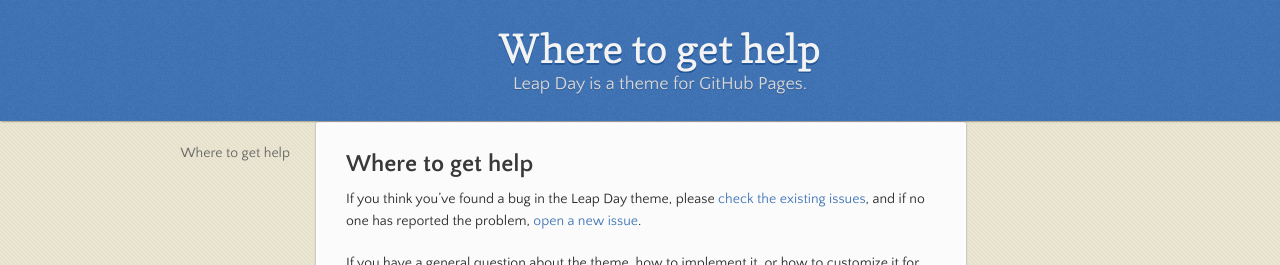
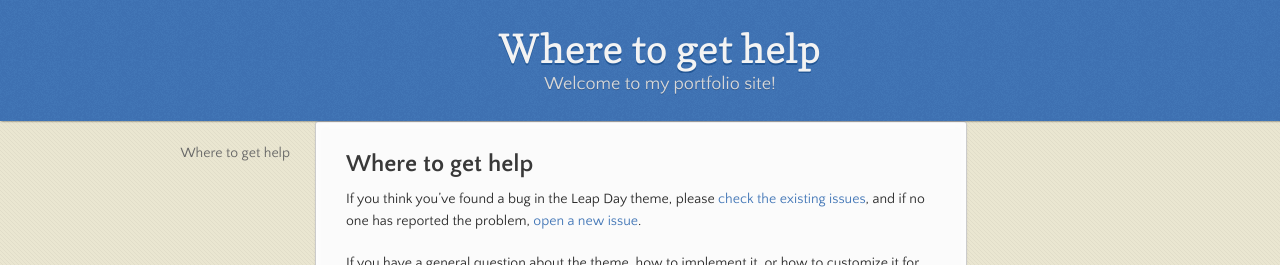
Before and after one commit to SobhanSalarian/My-Portfolio, a Jekyll site: the page built from docs/SUPPORT.md, in a window 1280 px wide. Shown: the top 265 px of the page. Built offline with Jekyll 4.4.1, drawn with Linux system fonts in a browser that asks for light colours; our own code applies the rules of GitHub Pages for plain Markdown files.

Commit message:
updating my portfolio

```diff
--- a/_config.yml
+++ b/_config.yml
@@ -1,5 +1,7 @@
-title: Leap Day theme
-description: Leap Day is a theme for GitHub Pages.
-show_downloads: true
-google_analytics:
-theme: jekyll-theme-leap-day
+title: My Portfolio
+remote_theme: pages-themes/leap-day@v0.2.0
+description: Welcome to my portfolio site!
+plugins:
+ - jekyll-remote-theme
+ - jekyll-feed
+ - jekyll-seo-tag
```
Also changed, not shown: 2 other files.
